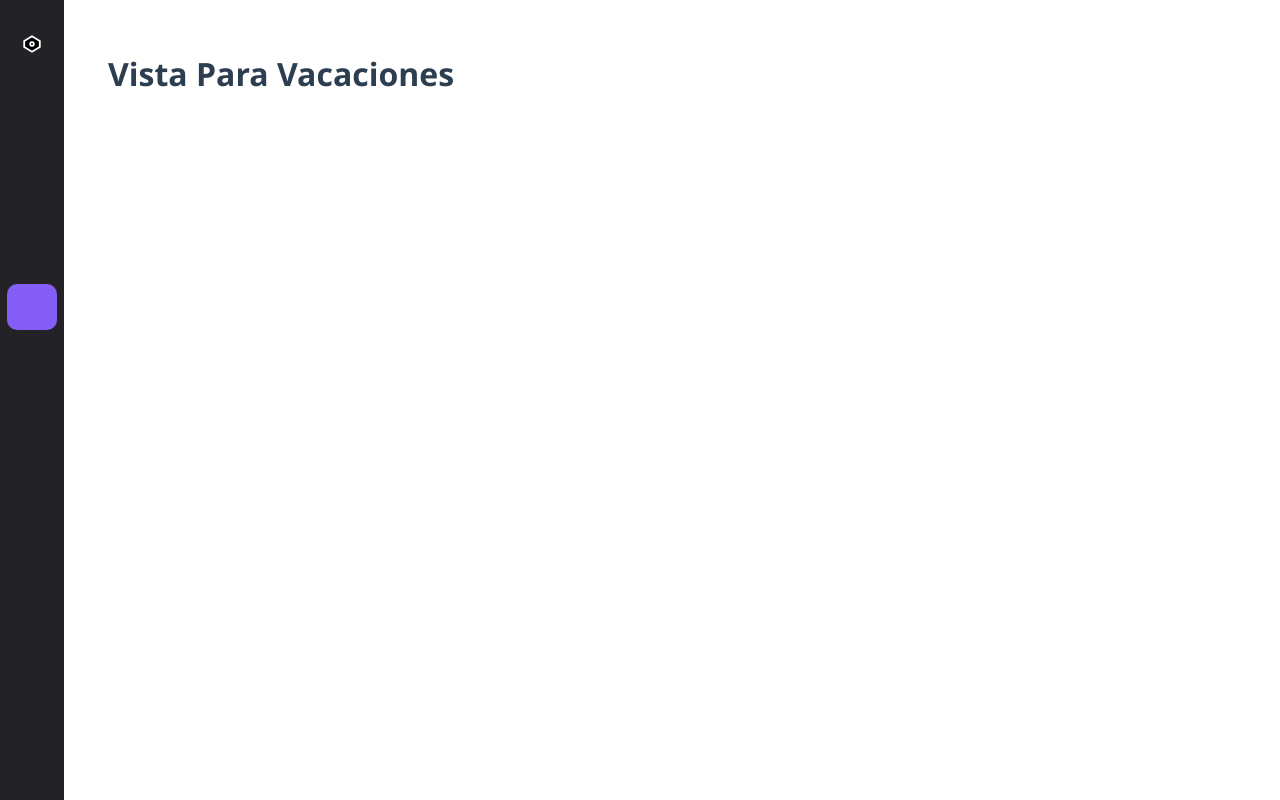
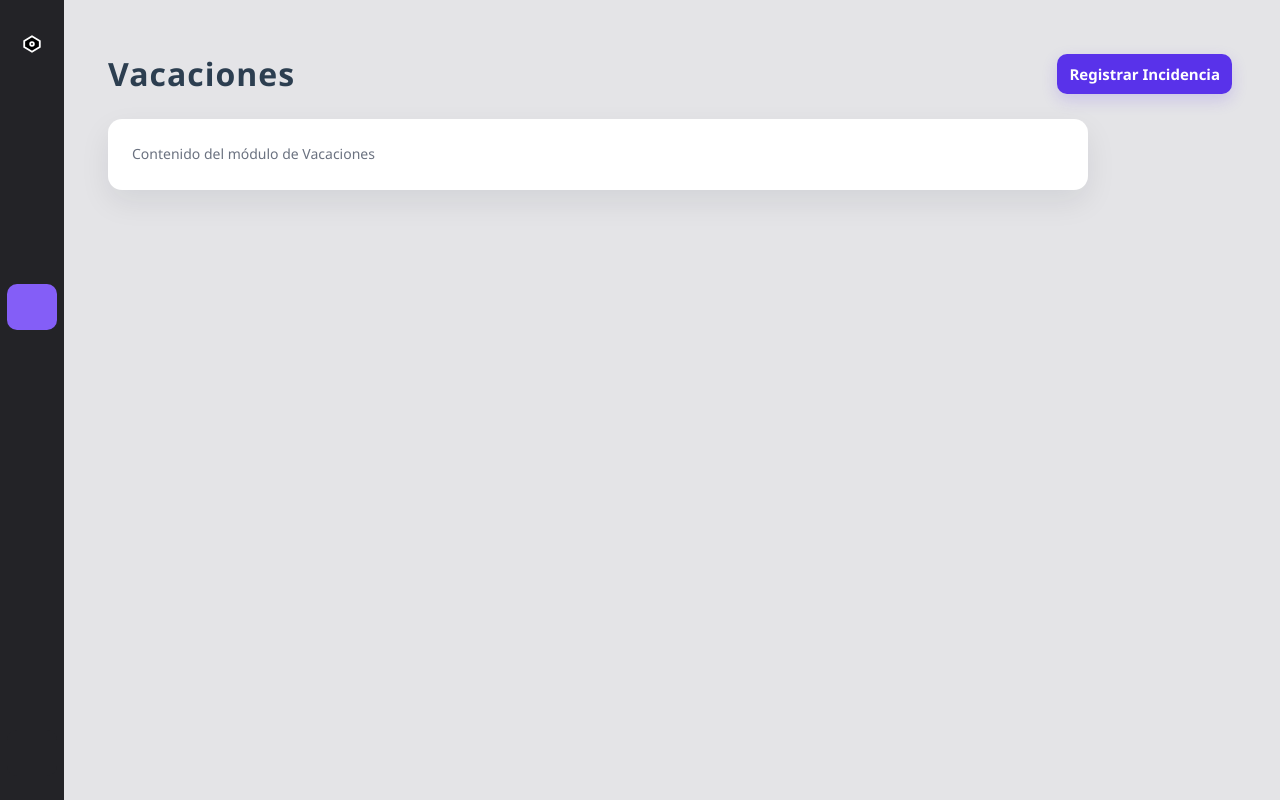
Before and after one commit to LXRDSZN/Sistema-Rh, a Vue app: page /Vacaciones in a window 1280 px wide. Built offline with nearby package versions, Linux system fonts and the light colour scheme.

Commit message:
Modulo de vacaciones

```diff
--- a/src/components/Vacaciones/Vacaciones-component.vue
+++ b/src/components/Vacaciones/Vacaciones-component.vue
@@ -1,29 +1,128 @@
 <template>
   <div class="vacaciones-content">
-    <h1>Vista Para Vacaciones</h1>
+    <header class="header">
+      <div class="header-left">
+        <h1>Vacaciones</h1>
+      </div>
+
+      <div class="header-right">
+        <button class="btn-incident" @click="$emit('open-incidencia')">Registrar Incidencia</button>
+      </div>
+    </header>
+
+
+    <section class="Container">
+      <div class="card">
+        <!-- Aquí irá el contenido del módulo (calendario, leyenda, etc.) -->
+        <p class="placeholder">Contenido del módulo de Vacaciones</p>
+      </div>
+    </section>
   </div>
 </template>
 
+<script>
+export default {
+  name: 'Vacaciones'
+};
+</script>
+
 <style scoped>
+/* Tipografías y variables */
+:root {
+  --btn-purple: #5932EA;
+  --bg-gray: #efeff1;
+}
+
+/* Contenedor principal */
 .vacaciones-content {
   flex: 1;
   padding: 2rem;
-  margin-left: 60px; /* Espacio para sidebar cerrado */
+  margin-left: 60px;
   min-height: 100vh;
   display: flex;
   align-items: flex-start;
   padding-top: 2rem;
+  flex-direction: column;
+  background: var(--bg-gray);
+  box-sizing: border-box;
 }
 
+.header {
+  width: 100%;
+  display: flex;
+  justify-content: space-between;
+  align-items: center;
+  gap: 1rem;
+  margin-bottom: 1rem;
+}
+
+.header-left h1,
 h1 {
+  margin: 0;
   font-size: 2rem;
   font-weight: 600;
   color: #2c3e50;
+  letter-spacing: 1px;
 }
 
+.btn-incident {
+  background-color: #5932EA;
+  color: #ffffff;
+  border: none;
+  padding: 8px 12px;
+  border-radius: 10px;
+  cursor: pointer;
+  font-weight: 600;
+  box-shadow: 0 6px 16px rgba(89,50,234,0.18);
+}
+.btn-incident:hover {
+  transform: translateY(-2px);
+  box-shadow: 0 10px 24px rgba(89,50,234,0.22);
+}
+
+.Container {
+  width: 100%;
+  display: flex;
+  justify-content: flex-start;
+  margin-top: 0.25rem;
+  box-sizing: border-box;
+
+}
+
+.card {
+  width: 100%;
+  max-width: 980px;
+  background: #ffffff;
+  border-radius: 14px;
+  padding: 24px;
+  box-shadow: 0 12px 30px rgba(17, 24, 39, 0.08);
+  box-sizing: border-box;
+}
+
+/* Placeholder interno (temporal) */
+.placeholder {
+  margin: 0;
+  color: #6b7280;
+  font-size: 14px;
+}
+
+/* Responsivo */
 @media (min-width: 1024px) {
   .vacaciones-content {
     padding: 3rem;
   }
 }
+@media (max-width: 900px) {
+  .card {
+    padding: 18px;
+    border-radius: 12px;
+  }
+  .header-left h1 {
+    font-size: 1.6rem;
+  }
+  .btn-incident {
+    padding: 6px 10px;
+    border-radius: 8px;
+  }
+}
 </style>
--- a/src/views/Vacaciones/VacacionesView.vue
+++ b/src/views/Vacaciones/VacacionesView.vue
@@ -12,8 +12,10 @@ import VacacionesComponent from '@/components/Vacaciones/Vacaciones-component.vu
 .vacaciones-view {
   display: flex;
   min-height: 100vh;
-  width: 100%;
+  width: 100vw;
   margin: 0;
   padding: 0;
+  background-color: #E4E4E7;
+  box-sizing: border-box;
 }
 </style>
```
